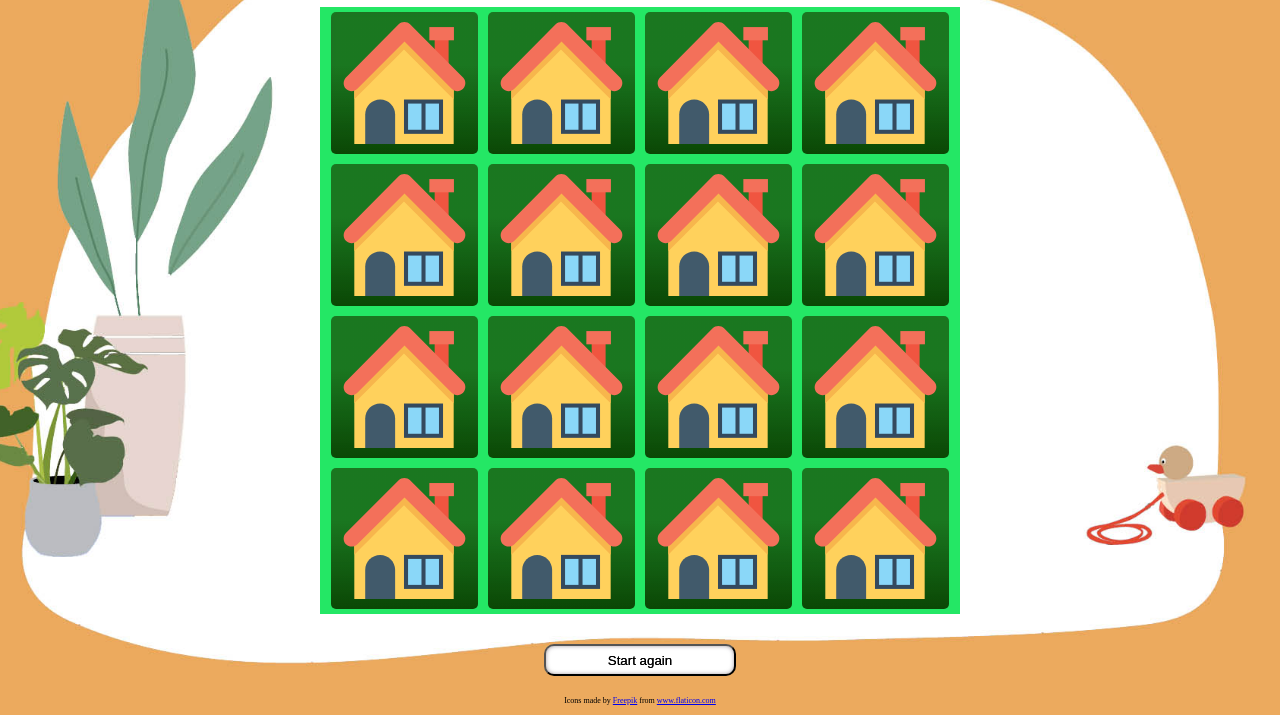
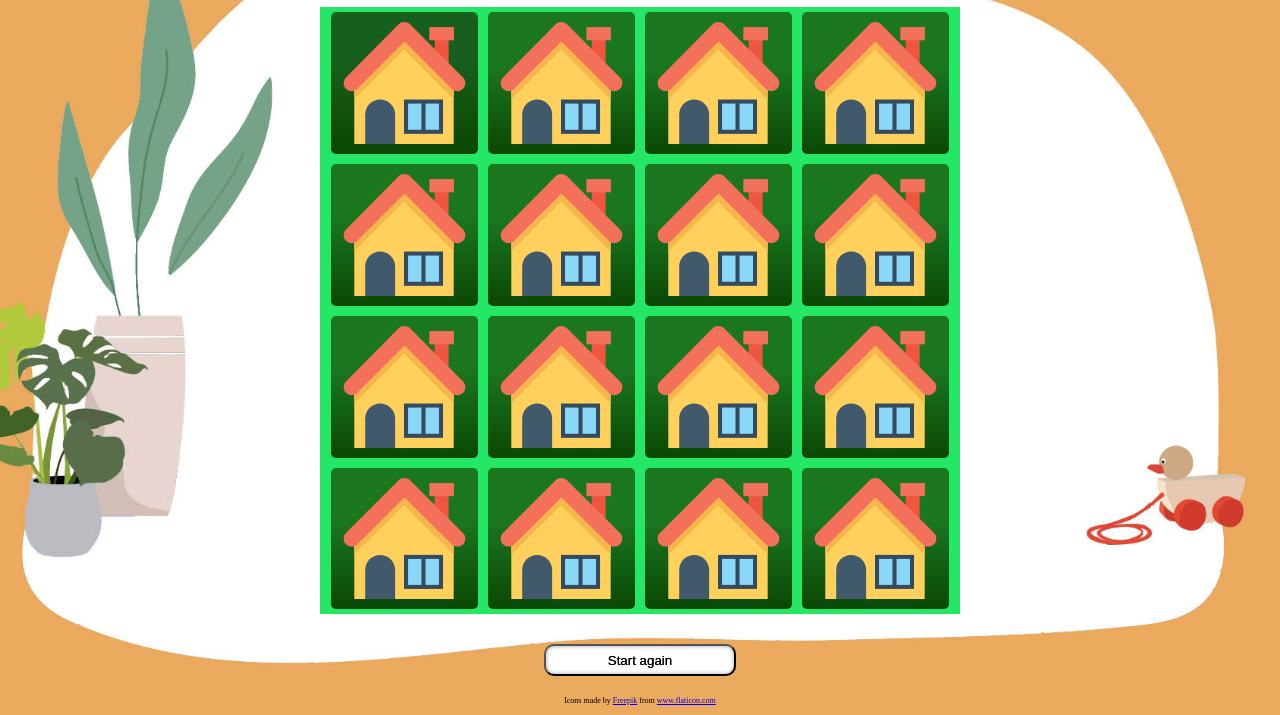
Before and after one commit to marinadelafuente/stay-at-home-memory-game, a plain HTML site: page index.html in a window 1280 px wide. In both pictures the pointer is over the element 404 px from the left and 187 px from the top of the page. Shown: the part 105-820 px from the top of the page. Drawn offline with Linux system fonts and the light colour scheme; a web font is replaced by a local one.

Commit message:
add hover effect

```diff
--- a/style.css
+++ b/style.css
@@ -55,8 +55,8 @@ img {
 }
 
 .memory-card:hover {
-    /* border: rgba(6, 68, 39, 0.836) groove 1px; */
-    box-shadow: inset 0px 0px 5px -1px rgba(122, 113, 122, 1);
+    background: rgb(11, 71, 5);
+    background: linear-gradient(0deg, rgb(13, 58, 9) 0%, rgba(7, 53, 66, 0.848) 63%);
 }
 
 .memory-card:active {
```
